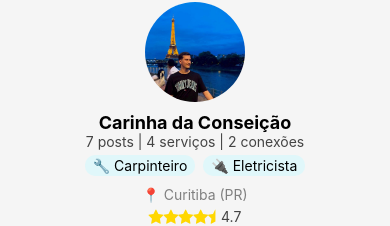
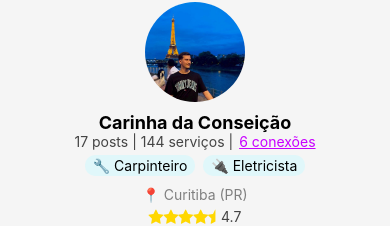
Before and after one commit to 97Mith/gettajob, a React Native app: screen /OthersProfile in a window 390 px wide. Shown: the part 62-288 px from the top of the page. Built offline with nearby package versions, Linux system fonts and the light colour scheme; what react-native-calendars would draw is missing.

Commit message:
20 - abrir a foto do perfil ao clicar na foto quando estiver no perfil ok

```diff
--- /dev/null
+++ b/src/pages/FullImage/index.js
@@ -0,0 +1,35 @@
+import React from 'react';
+import { View, Image, TouchableOpacity, StyleSheet } from 'react-native';
+import { FontAwesome } from '@expo/vector-icons';
+
+export default function FullImage({ route, navigation }) {
+  const { imageUri } = route.params;
+
+  return (
+    <View style={styles.container}>
+      <TouchableOpacity style={styles.backButton} onPress={() => navigation.goBack()}>
+        <FontAwesome name="close" size={30} color="#fff" />
+      </TouchableOpacity>
+      <Image source={{ uri: imageUri }} style={styles.fullImage} resizeMode="contain" />
+    </View>
+  );
+}
+
+const styles = StyleSheet.create({
+  container: {
+    flex: 1,
+    backgroundColor: '#000',
+    justifyContent: 'center',
+    alignItems: 'center',
+  },
+  fullImage: {
+    width: '100%',
+    height: '100%',
+  },
+  backButton: {
+    position: 'absolute',
+    top: 40,
+    right: 20,
+    zIndex: 10,
+  },
+});
--- a/src/pages/OthersProfile/index.js
+++ b/src/pages/OthersProfile/index.js
@@ -52,7 +52,7 @@ LocaleConfig.defaultLocale = "pt-br";
 
 export default function OthersProfile() {
   const [activeTab, setActiveTab] = useState("gallery");
-
+  const navigation = useNavigation();
   const renderContent = () => {
     if (activeTab === "gallery") return <GalleryTab />;
     if (activeTab === "feedbacks") return <FeedbackTab />;
@@ -69,14 +69,22 @@ export default function OthersProfile() {
         renderItem={() => (
           <>
             <View style={styles.profileInfo}>
+            <TouchableOpacity onPress={() => navigation.navigate("FullImage", { imageUri: Image.resolveAssetSource(require("../../assets/imgPerfil2.png")).uri })}>
               <Image
                 source={require("../../assets/imgPerfil2.png")}
                 style={styles.avatar}
               />
+            </TouchableOpacity>
               <Text style={styles.nickname}>Carinha da Conseição</Text>
-              <Text style={styles.stats}>
-                7 posts | 4 serviços | 2 conexões
-              </Text>
+              <View style={{ flexDirection: 'row', gap: 6 }}>
+                              <Text style={styles.stats}>17 posts | 144 serviços |</Text>
+                              <TouchableOpacity onPress={() => navigation.navigate("Connections")}>
+                                <Text style={[styles.stats, { textDecorationLine: 'underline', color: '#c800ff' }]}>
+                                  6 conexões
+                                </Text>
+                              </TouchableOpacity>
+                            </View>
+
 
               <View style={styles.tagsContainer}>
                 <Text style={styles.tag}>🔧 Carpinteiro</Text>
--- a/src/pages/Profile/index.js
+++ b/src/pages/Profile/index.js
@@ -70,10 +70,12 @@ export default function Profile() {
         renderItem={() => (
           <>
             <View style={styles.profileInfo}>
+            <TouchableOpacity onPress={() => navigation.navigate("FullImage", { imageUri: Image.resolveAssetSource(require("../../assets/imgPerfil.png")).uri })}>
               <Image
                 source={require("../../assets/imgPerfil.png")}
                 style={styles.avatar}
               />
+            </TouchableOpacity>
               <Text style={styles.nickname}>Nickname da Silva</Text>
               <View style={{ flexDirection: 'row', gap: 6 }}>
                 <Text style={styles.stats}>17 posts | 144 serviços |</Text>
--- a/src/routes/stackRoutes.js
+++ b/src/routes/stackRoutes.js
@@ -12,6 +12,7 @@ import Post from '../pages/Post';
 import OthersProfile from '../pages/OthersProfile';
 import NewPostReq from "../pages/NewPostReq";
 import Connections from "../pages/Connections";
+import FullImage from "../pages/FullImage";
 
 
 const Stack = createNativeStackNavigator();
@@ -63,7 +64,11 @@ export default function StackRoutes(){
                 name="Connections"
                 component={Connections}
             />
-
+            <Stack.Screen
+                name="FullImage"
+                component={FullImage}
+                options={{ headerShown: false }}
+            />
 
 
         </Stack.Navigator>
```
